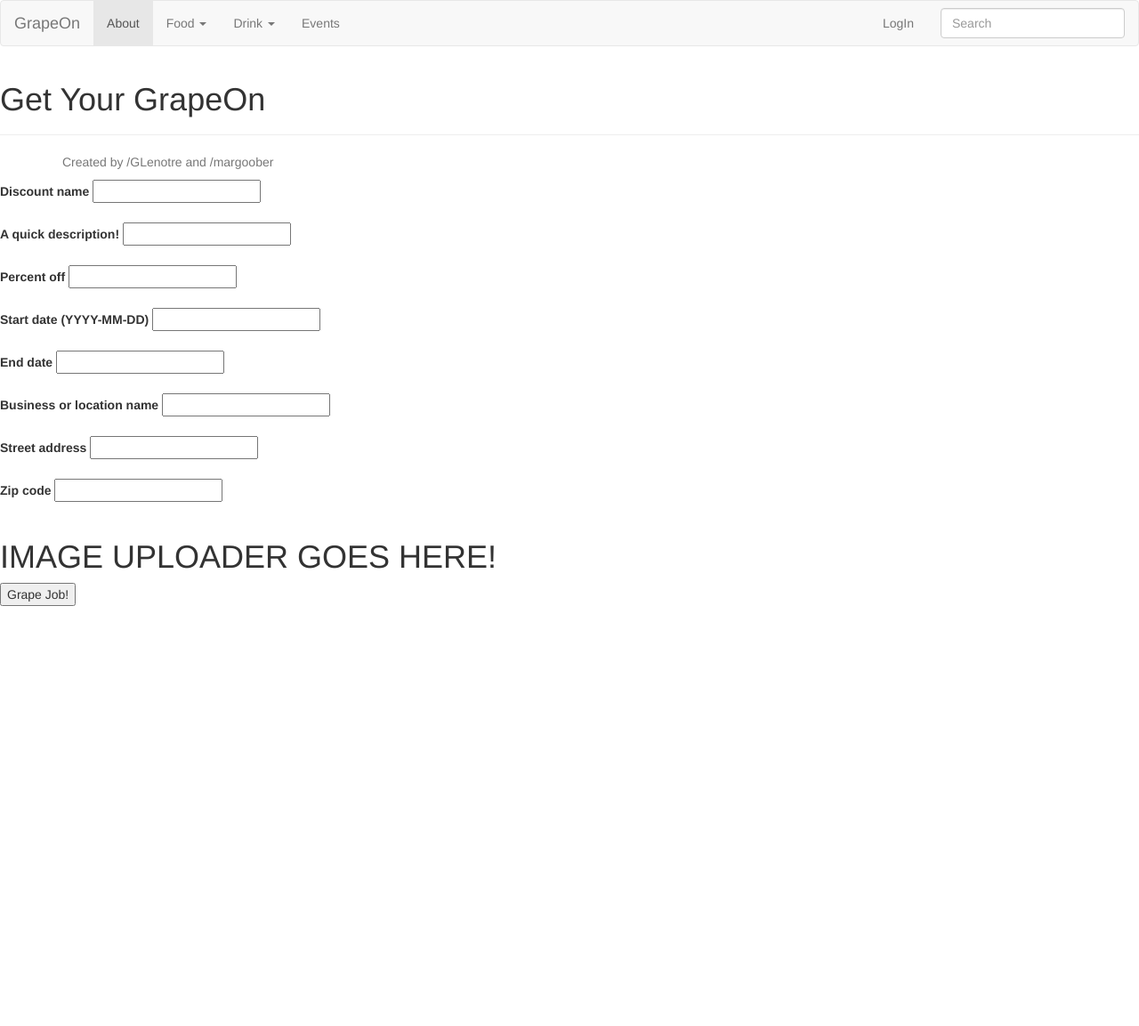
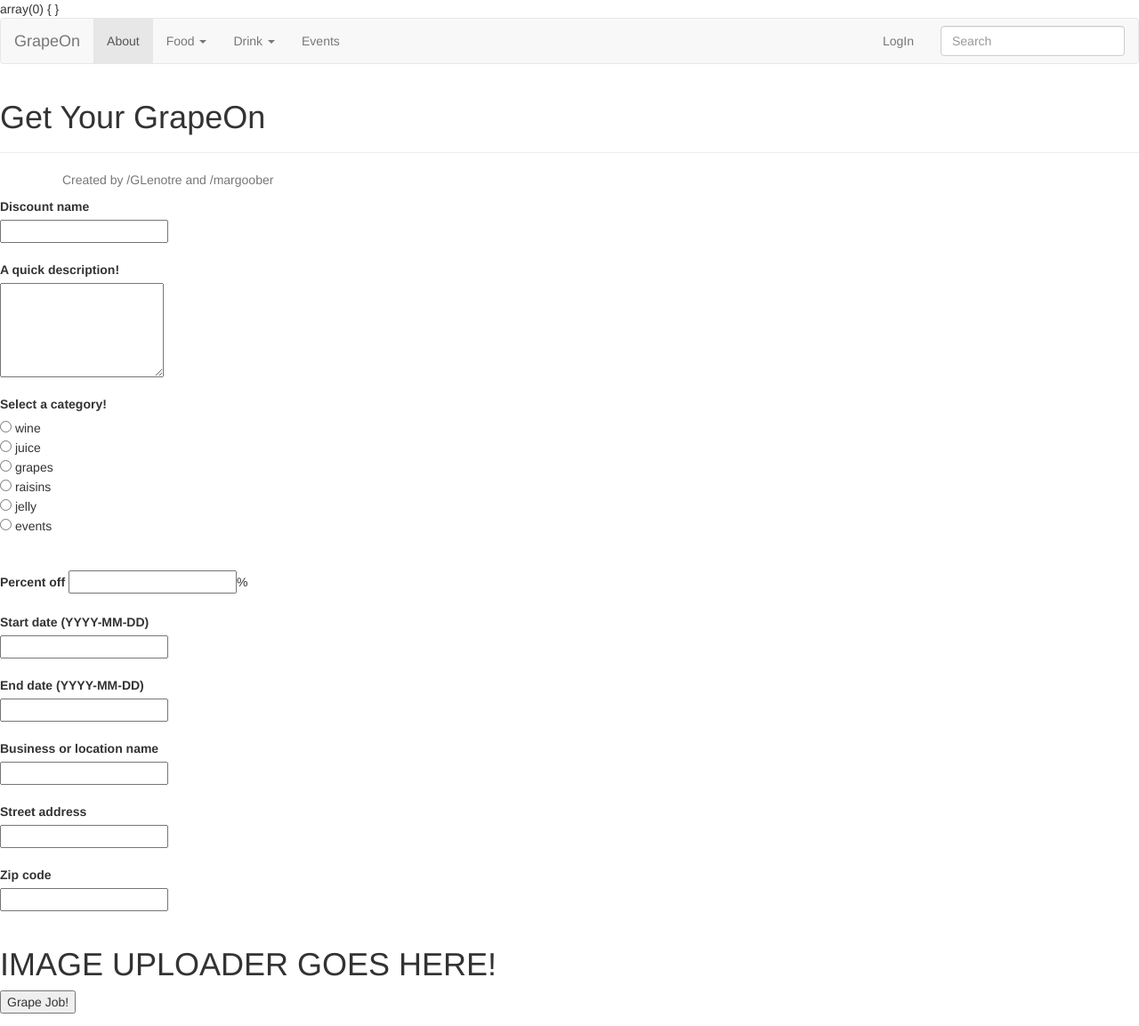
Before and after one commit to GrapeOn/grapeon.dev, a PHP site: page /ads.create.php in a window 1280 px wide. Shown: the whole page at 89% size. Before the commit the page ends 681 px from the top, so only its background shows below. Run offline with PHP 8.4, Linux system fonts and the light colour scheme.

Commit message:
updates to include category column on ads_table

```diff
--- a/database/migration.php
+++ b/database/migration.php
@@ -22,6 +22,7 @@ $createTable = <<<QUERY
 		business_address CHAR(200) NOT NULL,
 		zip_code INT NOT NULL,
 		img CHAR(200) NOT NULL,
+		category CHAR(20) NOT NULL,
 		PRIMARY KEY(ad_id)
 	)
 QUERY;
--- a/public/ads.create.php
+++ b/public/ads.create.php
@@ -2,7 +2,9 @@
 ?>
 <?php
     require '../bootstrap.php';
+    var_dump($_POST);
    //conditional statement binding user input to :variables, then INSERTING them INTO ad_table
+   /*
    if (
    		(Input::has('discount_nameSubmission'))
    		&& (Input::getString('discount_nameSubmission') != "")
@@ -23,10 +25,11 @@
    		&& (Input::getString('imgSubmission'))
    		&& (Input::has('imgSubmission') != "")
 	) {
+		};
+	*/
    	//NOTE: once Ad class is finished, use the Ad class's methods to INSERT user submissions into ad_table!
    	//make sure to include YYYY-MM-DD timestamp!
    	//redirect to thank-you page displaying submission with optional link to EDIT page
-   };
 ?>
 
 <!DOCTYPE html>
@@ -48,30 +51,40 @@
 	<?php require_once '../views/partials/header.php'; ?>
 	<?php require_once '../views/partials/footer.php'; ?>
 
-<form method="POST" action="national_parks.php">
-	<label for="discount_nameSubmission">Discount name</label>
+<form method="POST" action="ads.create.php">
+	<!--TO DO: Change the action to take them to their own new entry!-->
+	<label for="discount_nameSubmission">Discount name</label><br>
 	<input type="text" name="discount_nameSubmission" id="discount_nameSubmission">
 	<br><br>
-	<label for="descriptionSubmission">A quick description!</label>
-	<input type="text" name="descriptionSubmission" id="descriptionSubmission">
+	<label for="descriptionSubmission">A quick description!</label><br>
+	<textarea rows="5" name="descriptionSubmission" id="descriptionSubmission"></textarea>
+	<br><br>
+	<label for="categorySubmission">Select a category!</label><br>
+	<input type="radio" name="categorySubmission" value="wine"> wine<br>
+	<input type="radio" name="categorySubmission" value="juice"> juice<br>
+	<input type="radio" name="categorySubmission" value="grapes"> grapes<br>
+
+	<input type="radio" name="categorySubmission" value="raisins"> raisins<br>
+	<input type="radio" name="categorySubmission" value="jelly"> jelly<br>
+	<input type="radio" name="categorySubmission" value="events"> events<br>
 	<br><br>
 	<label for="percent_offSubmission">Percent off</label>
-	<input type="text" name="percent_offSubmission" id="percent_offSubmission">
+	<input type="text" name="percent_offSubmission" id="percent_offSubmission">%
 	<br><br>
-	<label for="start_dateSubmission">Start date (YYYY-MM-DD)</label>
+	<label for="start_dateSubmission">Start date (YYYY-MM-DD)</label><br>
 	<input type="text" name="start_dateSubmission" id="start_dateSubmission">
 	<br><br>
-	<label for="end_dateSubmission">End date</label>
+	<label for="end_dateSubmission">End date (YYYY-MM-DD)</label><br>
 	<input type="text" name="end_dateSubmission" id="end_dateSubmission">
 	<br><br>
 	<!--NOTE: date_added will be added to the user submission through a PHP timestamp YYYY-MM-DD -->
-	<label for="business_nameSubmission">Business or location name</label>
+	<label for="business_nameSubmission">Business or location name</label><br>
 	<input type="text" name="business_nameSubmission" id="business_nameSubmission">
 	<br><br>
-	<label for="business_addressSubmission">Street address</label>
+	<label for="business_addressSubmission">Street address</label><br>
 	<input type="text" name="business_addressSubmission" id="business_addressSubmission">
 	<br><br>
-	<label for="zip_codeSubmission">Zip code</label>
+	<label for="zip_codeSubmission">Zip code</label><br>
 	<input type="text" name="zip_codeSubmission" id="zip_codeSubmission">
 	<br><br>
 	<h1>IMAGE UPLOADER GOES HERE!</h1>
```
Also changed, not shown: database/seeder.php (+10 -5 lines).
